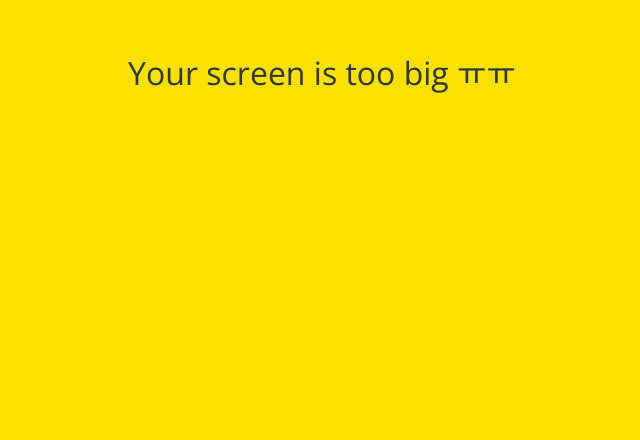
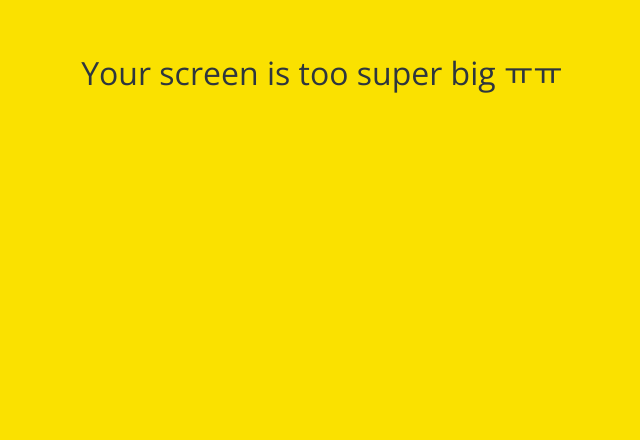
Before and after one commit to CreamNuts/kokoa-clone-2020, a plain HTML site: page index.html in a window 1280 px wide. Shown: the part 327-767 px from the top of the page, without its empty margins (318-958 px from the left). Drawn offline with nearby package versions, Linux system fonts and the light colour scheme.

Commit message:
experiment

```diff
--- a/index.html
+++ b/index.html
@@ -55,7 +55,7 @@
     </div>
 
     <div class="no-mobile">
-      <span>Your screen is too big ㅠㅠ</span>
+      <span>Your screen is too super big ㅠㅠ</span>
     </div>
 
     <script
```
